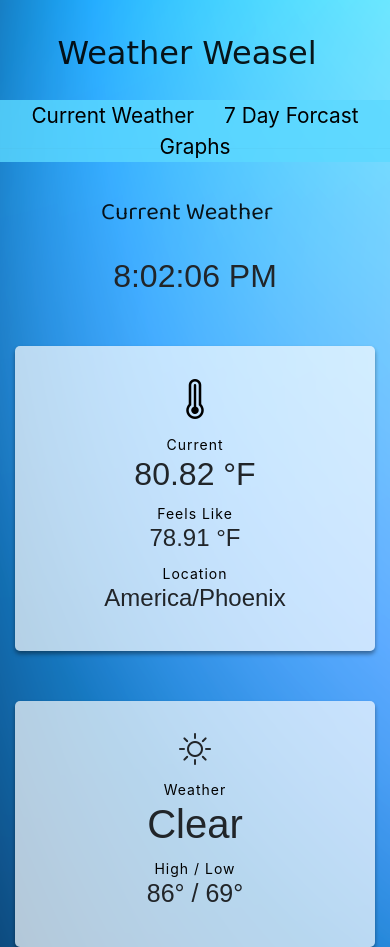
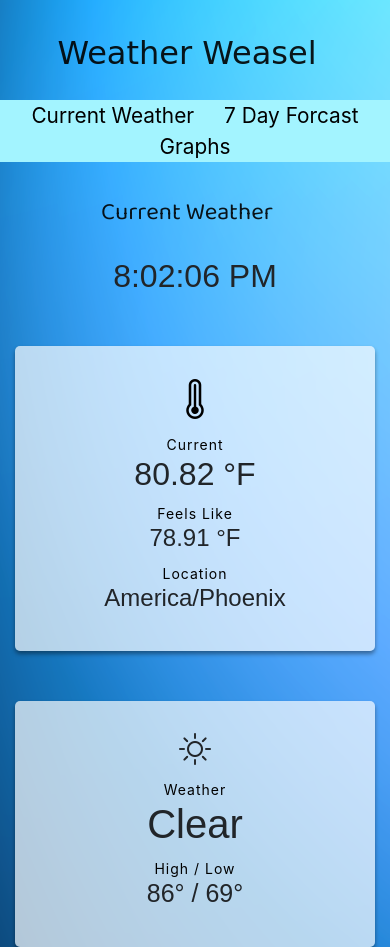
Before and after one commit to KevinMurray123/capstone-but-no-cringe-react, a plain HTML site: page index.html in a window 390 px wide. Shown: the top 947 px of the page. Drawn offline with nearby package versions, Linux system fonts and the light colour scheme; a web font is replaced by a local one.

Commit message:
responsive

```diff
--- a/style.scss
+++ b/style.scss
@@ -421,7 +421,7 @@ p {
         margin: 0 auto;
         flex-flow: wrap;
         flex-direction: row;
-        background-color: rgba(92, 217, 255, 0.8);
+        background-color: #A3F4FF;
         a {
             margin: -5px 10px;
             padding: 5px;
```
Also changed, not shown: 10-day.html (+1 -1 lines), css/min/style.min.css, css/style.css, 2 other files.
